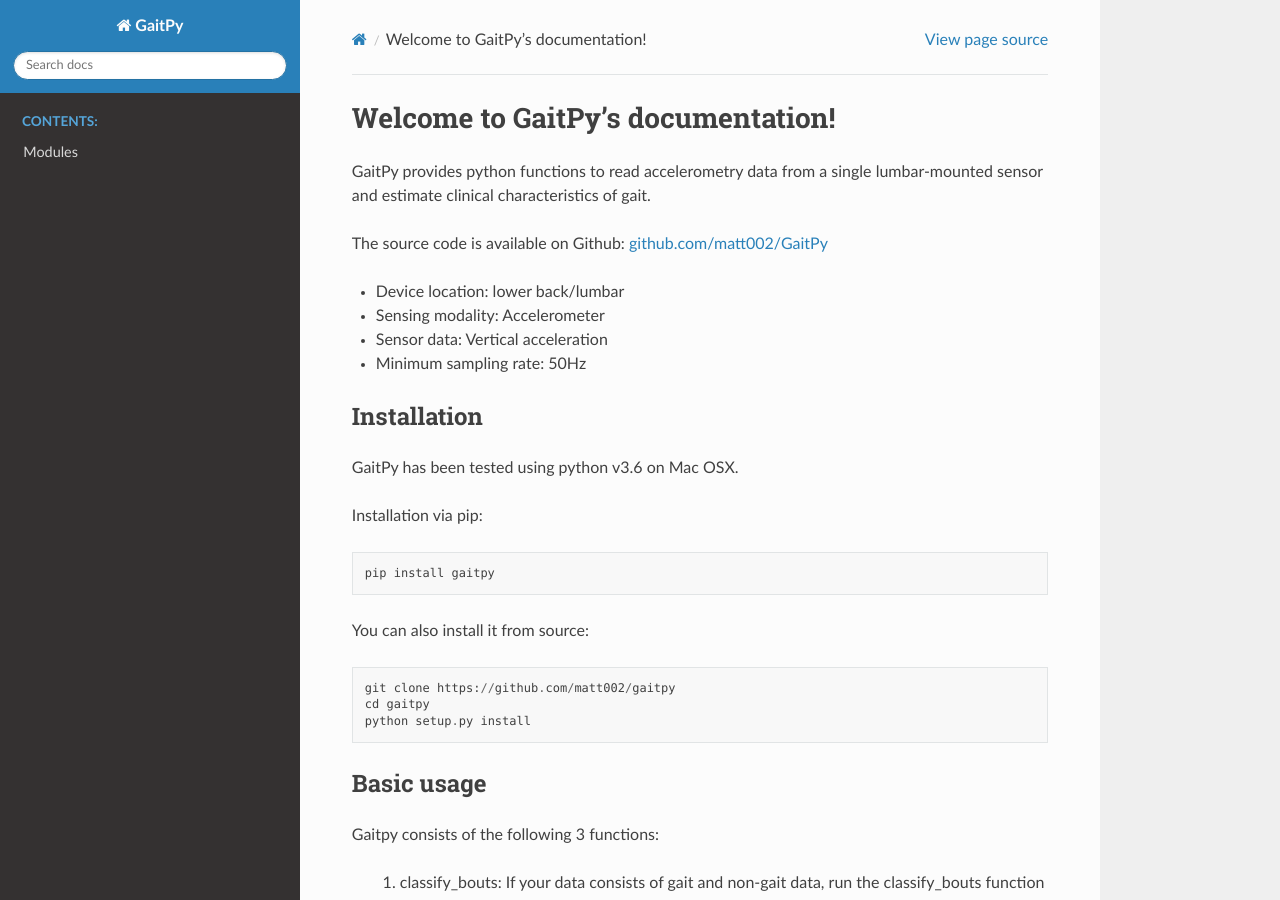
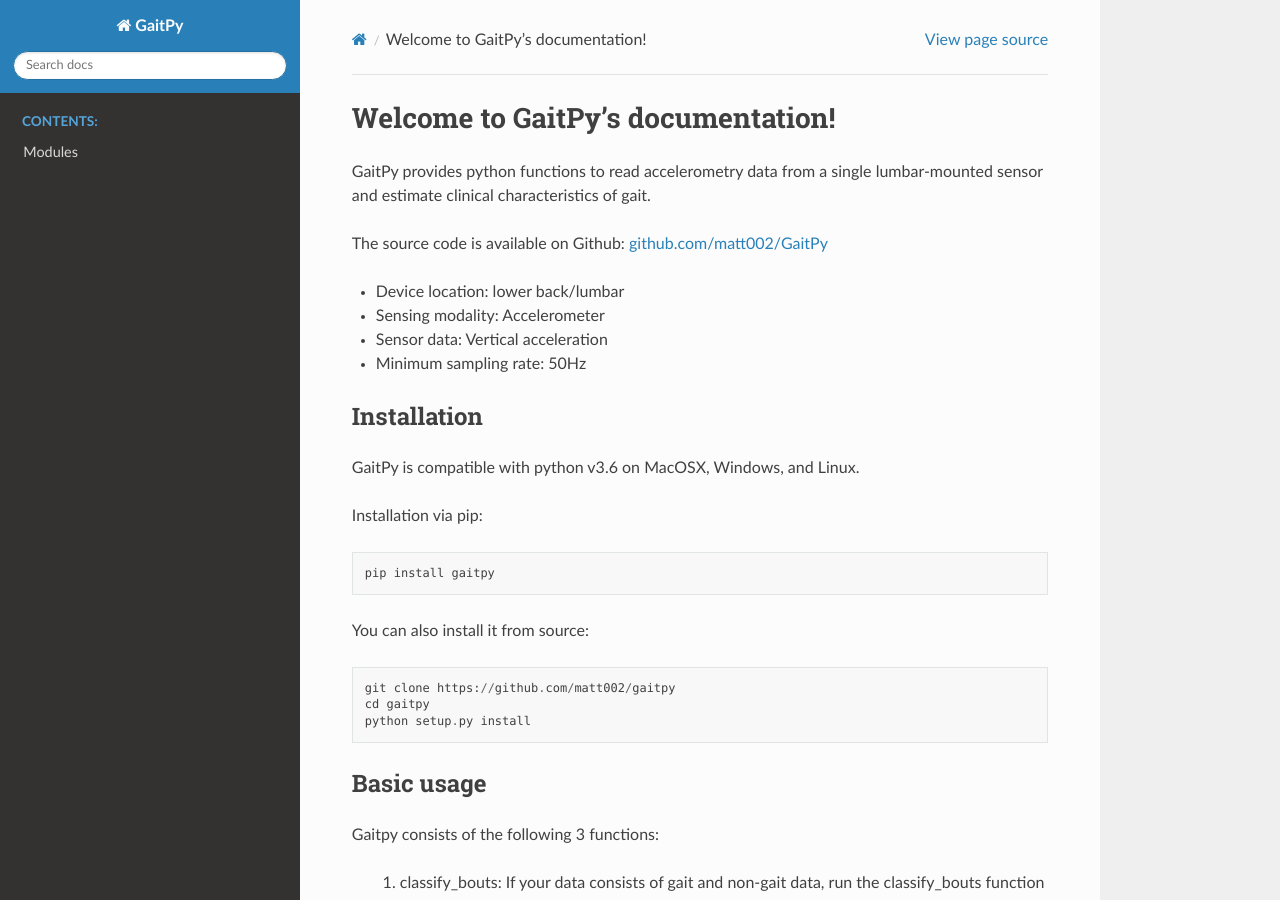
Before and after one commit to matt002/GaitPy, a Sphinx documentation site: the page built from docs/source/index.rst, in a window 1280 px wide and 900 px high. Built offline with Sphinx 7.4.7 and the Read the Docs theme 2.0.0, drawn with Linux system fonts in a browser that asks for light colours.

Commit message:
Update index.rst

```diff
--- a/docs/source/index.rst
+++ b/docs/source/index.rst
@@ -18,7 +18,7 @@ The source code is available on Github: `github.com/matt002/GaitPy <https://gith
 
 Installation
 ------------
-GaitPy has been tested using python v3.6 on Mac OSX.
+GaitPy is compatible with python v3.6 on MacOSX, Windows, and Linux.
 
 Installation via pip:
 
```
